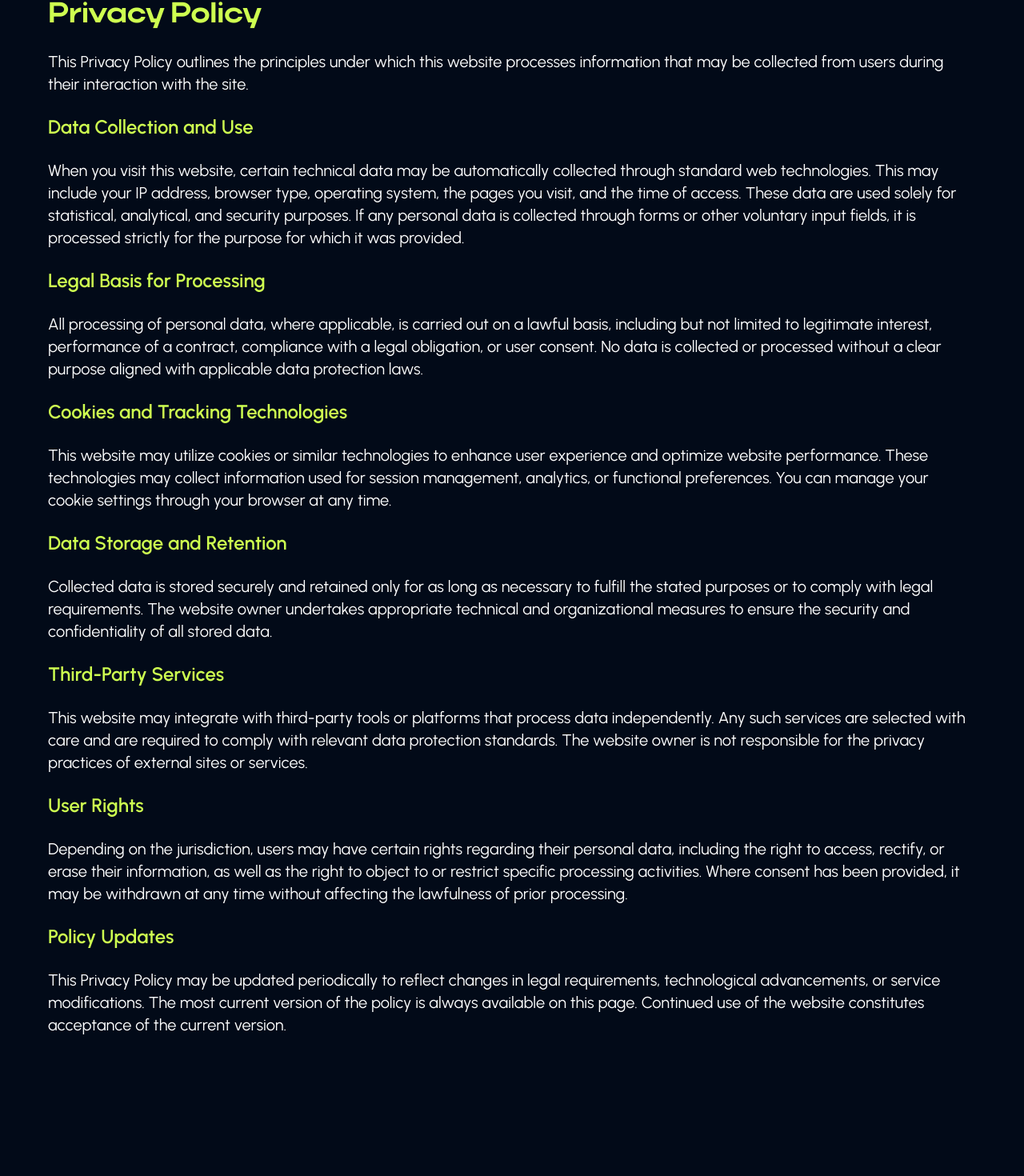
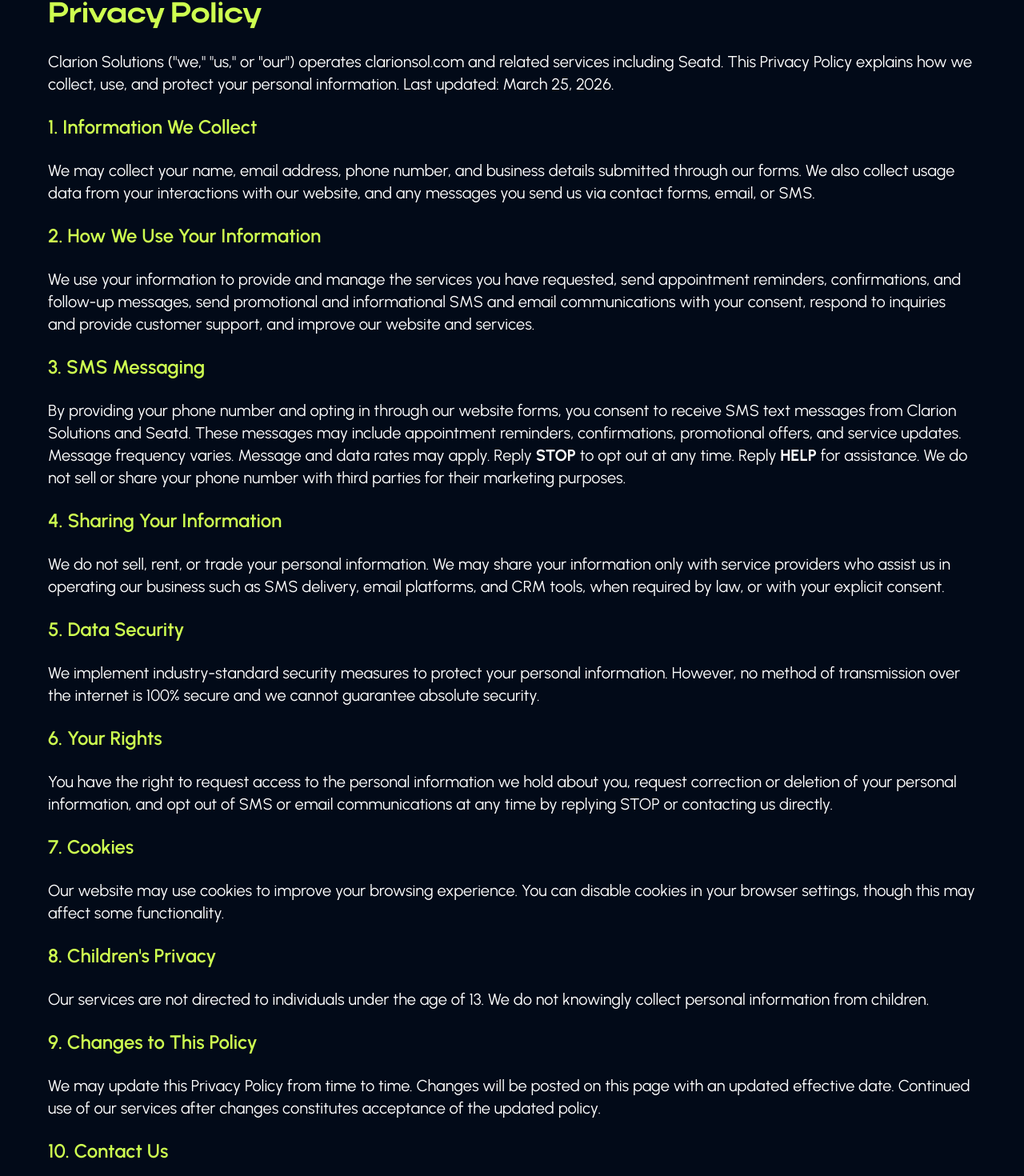
Before and after one commit to clarsol/clarion_solutions, a Next.js app: page /privacy-policy in a window 1280 px wide. Shown: the part 151-1621 px from the top of the page at 80% size. Before the commit the page ends 1540 px from the top, so only its background shows below. Built offline with nearby package versions, Linux system fonts and the light colour scheme.

Commit message:
Update legal pages with SMS compliance content

```diff
--- a/src/components/legalpages/PrivacyPolicy.jsx
+++ b/src/components/legalpages/PrivacyPolicy.jsx
@@ -10,82 +10,79 @@
         Privacy Policy
       </h1>
       <p className="font-urbanist font-normal text-base text-primary-white mb-4 lg:text-xl lg:mb-6">
-        This Privacy Policy outlines the principles under which this website
-        processes information that may be collected from users during their
-        interaction with the site.
+        Clarion Solutions ("we," "us," or "our") operates clarionsol.com and related services including Seatd. This Privacy Policy explains how we collect, use, and protect your personal information. Last updated: March 25, 2026.
       </p>
+
       <h2 className="font-urbanist font-semibold text-xl text-title-green mb-4 lg:text-2xl lg:mb-6">
-        Data Collection and Use
+        1. Information We Collect
       </h2>
       <p className="font-urbanist font-normal text-base text-primary-white mb-4 lg:text-xl lg:mb-6">
-        When you visit this website, certain technical data may be automatically
-        collected through standard web technologies. This may include your IP
-        address, browser type, operating system, the pages you visit, and the
-        time of access. These data are used solely for statistical, analytical,
-        and security purposes. If any personal data is collected through forms
-        or other voluntary input fields, it is processed strictly for the
-        purpose for which it was provided.
+        We may collect your name, email address, phone number, and business details submitted through our forms. We also collect usage data from your interactions with our website, and any messages you send us via contact forms, email, or SMS.
       </p>
+
       <h2 className="font-urbanist font-semibold text-xl text-title-green mb-4 lg:text-2xl lg:mb-6">
-        Legal Basis for Processing
+        2. How We Use Your Information
       </h2>
       <p className="font-urbanist font-normal text-base text-primary-white mb-4 lg:text-xl lg:mb-6">
-        All processing of personal data, where applicable, is carried out on a
-        lawful basis, including but not limited to legitimate interest,
-        performance of a contract, compliance with a legal obligation, or user
-        consent. No data is collected or processed without a clear purpose
-        aligned with applicable data protection laws.
+        We use your information to provide and manage the services you have requested, send appointment reminders, confirmations, and follow-up messages, send promotional and informational SMS and email communications with your consent, respond to inquiries and provide customer support, and improve our website and services.
       </p>
+
       <h2 className="font-urbanist font-semibold text-xl text-title-green mb-4 lg:text-2xl lg:mb-6">
-        Cookies and Tracking Technologies
+        3. SMS Messaging
       </h2>
       <p className="font-urbanist font-normal text-base text-primary-white mb-4 lg:text-xl lg:mb-6">
-        This website may utilize cookies or similar technologies to enhance user
-        experience and optimize website performance. These technologies may
-        collect information used for session management, analytics, or
-        functional preferences. You can manage your cookie settings through your
-        browser at any time.
+        By providing your phone number and opting in through our website forms, you consent to receive SMS text messages from Clarion Solutions and Seatd. These messages may include appointment reminders, confirmations, promotional offers, and service updates. Message frequency varies. Message and data rates may apply. Reply <strong>STOP</strong> to opt out at any time. Reply <strong>HELP</strong> for assistance. We do not sell or share your phone number with third parties for their marketing purposes.
       </p>
+
       <h2 className="font-urbanist font-semibold text-xl text-title-green mb-4 lg:text-2xl lg:mb-6">
-        Data Storage and Retention
+        4. Sharing Your Information
       </h2>
       <p className="font-urbanist font-normal text-base text-primary-white mb-4 lg:text-xl lg:mb-6">
-        Collected data is stored securely and retained only for as long as
-        necessary to fulfill the stated purposes or to comply with legal
-        requirements. The website owner undertakes appropriate technical and
-        organizational measures to ensure the security and confidentiality of
-        all stored data.
+        We do not sell, rent, or trade your personal information. We may share your information only with service providers who assist us in operating our business such as SMS delivery, email platforms, and CRM tools, when required by law, or with your explicit consent.
       </p>
+
       <h2 className="font-urbanist font-semibold text-xl text-title-green mb-4 lg:text-2xl lg:mb-6">
-        Third-Party Services
+        5. Data Security
       </h2>
       <p className="font-urbanist font-normal text-base text-primary-white mb-4 lg:text-xl lg:mb-6">
-        This website may integrate with third-party tools or platforms that
-        process data independently. Any such services are selected with care and
-        are required to comply with relevant data protection standards. The
-        website owner is not responsible for the privacy practices of external
-        sites or services.
+        We implement industry-standard security measures to protect your personal information. However, no method of transmission over the internet is 100% secure and we cannot guarantee absolute security.
       </p>
+
       <h2 className="font-urbanist font-semibold text-xl text-title-green mb-4 lg:text-2xl lg:mb-6">
-        User Rights
+        6. Your Rights
       </h2>
       <p className="font-urbanist font-normal text-base text-primary-white mb-4 lg:text-xl lg:mb-6">
-        Depending on the jurisdiction, users may have certain rights regarding
-        their personal data, including the right to access, rectify, or erase
-        their information, as well as the right to object to or restrict
-        specific processing activities. Where consent has been provided, it may
-        be withdrawn at any time without affecting the lawfulness of prior
-        processing.
+        You have the right to request access to the personal information we hold about you, request correction or deletion of your personal information, and opt out of SMS or email communications at any time by replying STOP or contacting us directly.
       </p>
+
       <h2 className="font-urbanist font-semibold text-xl text-title-green mb-4 lg:text-2xl lg:mb-6">
-        Policy Updates
+        7. Cookies
       </h2>
       <p className="font-urbanist font-normal text-base text-primary-white mb-4 lg:text-xl lg:mb-6">
-        This Privacy Policy may be updated periodically to reflect changes in
-        legal requirements, technological advancements, or service
-        modifications. The most current version of the policy is always
-        available on this page. Continued use of the website constitutes
-        acceptance of the current version.
+        Our website may use cookies to improve your browsing experience. You can disable cookies in your browser settings, though this may affect some functionality.
+      </p>
+
+      <h2 className="font-urbanist font-semibold text-xl text-title-green mb-4 lg:text-2xl lg:mb-6">
+        8. Children's Privacy
+      </h2>
+      <p className="font-urbanist font-normal text-base text-primary-white mb-4 lg:text-xl lg:mb-6">
+        Our services are not directed to individuals under the age of 13. We do not knowingly collect personal information from children.
+      </p>
+
+      <h2 className="font-urbanist font-semibold text-xl text-title-green mb-4 lg:text-2xl lg:mb-6">
+        9. Changes to This Policy
+      </h2>
+      <p className="font-urbanist font-normal text-base text-primary-white mb-4 lg:text-xl lg:mb-6">
+        We may update this Privacy Policy from time to time. Changes will be posted on this page with an updated effective date. Continued use of our services after changes constitutes acceptance of the updated policy.
+      </p>
+
+      <h2 className="font-urbanist font-semibold text-xl text-title-green mb-4 lg:text-2xl lg:mb-6">
+        10. Contact Us
+      </h2>
+      <p className="font-urbanist font-normal text-base text-primary-white mb-4 lg:text-xl lg:mb-6">
+        Clarion Solutions — McKinney, Texas<br />
+        Email: clarionsolut@gmail.com<br />
+        Website: https://clarionsol.com
       </p>
     </div>
   );
--- a/src/components/legalpages/TermsOfService.jsx
+++ b/src/components/legalpages/TermsOfService.jsx
@@ -10,70 +10,93 @@
         Terms of Service
       </h1>
       <p className="font-urbanist font-normal text-base text-primary-white mb-4 lg:text-xl lg:mb-6">
-        By accessing and using this website, you agree to comply with and be
-        bound by the following terms and conditions. If you do not agree with
-        any part of these terms, you must refrain from using this website.
+        These Terms of Service govern your use of clarionsol.com and all services provided by Clarion Solutions, including Seatd. By accessing or using our services, you agree to be bound by these Terms. Last updated: March 25, 2026.
       </p>
+
       <h2 className="font-urbanist font-semibold text-xl text-title-green mb-4 lg:text-2xl lg:mb-6">
-        1. Use of the Website
+        1. Acceptance of Terms
       </h2>
       <p className="font-urbanist font-normal text-base text-primary-white mb-4 lg:text-xl lg:mb-6">
-        This website is intended for lawful and personal use only. You agree not
-        to use the site for any unlawful purpose, or in any way that could
-        damage, disable, or impair the website or interfere with any other
-        user’s experience.
+        By using our website or services, you confirm that you are at least 18 years old and have the legal capacity to enter into these Terms. If you are using our services on behalf of a business, you represent that you have the authority to bind that business to these Terms.
       </p>
+
       <h2 className="font-urbanist font-semibold text-xl text-title-green mb-4 lg:text-2xl lg:mb-6">
-        2. Intellectual Property
+        2. Services
       </h2>
       <p className="font-urbanist font-normal text-base text-primary-white mb-4 lg:text-xl lg:mb-6">
-        All content, including but not limited to text, graphics, logos, icons,
-        and code, is the property of the website owner or licensed sources, and
-        is protected by intellectual property laws. You may not reproduce,
-        modify, or distribute any content without explicit permission.
+        Clarion Solutions provides local SEO, digital marketing, and CRM software services including Seatd, a client management platform for service professionals including barbers, stylists, tattoo artists, and nail technicians. We reserve the right to modify, suspend, or discontinue any part of our services at any time with reasonable notice.
       </p>
+
       <h2 className="font-urbanist font-semibold text-xl text-title-green mb-4 lg:text-2xl lg:mb-6">
-        3. Limitation of Liability
+        3. SMS Communications
       </h2>
       <p className="font-urbanist font-normal text-base text-primary-white mb-4 lg:text-xl lg:mb-6">
-        The website and its content are provided "as is" without any warranties,
-        either express or implied. The website owner shall not be held liable
-        for any direct, indirect, incidental, or consequential damages arising
-        out of your use or inability to use the website.
+        By providing your phone number and opting in through our website or booking forms, you agree to receive SMS text messages from Clarion Solutions and Seatd. These messages may include appointment confirmations and reminders, follow-up and rebooking messages, promotional offers and service updates, and review requests. Message frequency varies. Message and data rates may apply. Reply <strong>STOP</strong> to opt out at any time. Reply <strong>HELP</strong> for support.
       </p>
+
       <h2 className="font-urbanist font-semibold text-xl text-title-green mb-4 lg:text-2xl lg:mb-6">
-        4. Modifications
+        4. User Responsibilities
       </h2>
       <p className="font-urbanist font-normal text-base text-primary-white mb-4 lg:text-xl lg:mb-6">
-        The website owner reserves the right to modify or replace these Terms of
-        Service at any time. Continued use of the site after changes are
-        published constitutes acceptance of those changes. It is your
-        responsibility to review this page periodically.
+        You agree to provide accurate and complete information when using our services, use our services only for lawful purposes, not attempt to interfere with or disrupt our systems, not use our services to send unsolicited communications, and maintain the confidentiality of any account credentials.
       </p>
+
       <h2 className="font-urbanist font-semibold text-xl text-title-green mb-4 lg:text-2xl lg:mb-6">
-        5. Third-Party Links
+        5. Payment Terms
       </h2>
       <p className="font-urbanist font-normal text-base text-primary-white mb-4 lg:text-xl lg:mb-6">
-        This website may contain links to third-party websites or services.
-        These are provided for convenience only, and the website owner does not
-        accept responsibility for the content or functionality of external
-        sites.
+        Services are billed on a monthly basis unless otherwise agreed in writing. Fees are due at the start of each billing cycle. We reserve the right to suspend services for non-payment after reasonable notice. All fees are non-refundable unless otherwise stated.
       </p>
+
       <h2 className="font-urbanist font-semibold text-xl text-title-green mb-4 lg:text-2xl lg:mb-6">
-        6. Termination
+        6. Intellectual Property
       </h2>
       <p className="font-urbanist font-normal text-base text-primary-white mb-4 lg:text-xl lg:mb-6">
-        The website owner reserves the right to suspend or terminate your access
-        to the website at any time, without notice, for conduct that violates
-        these terms or is deemed harmful to the website or other users.
+        All content, branding, software, and materials on our website and within our services are the property of Clarion Solutions and are protected by applicable intellectual property laws. You may not copy, reproduce, or distribute our content without prior written permission.
       </p>
+
       <h2 className="font-urbanist font-semibold text-xl text-title-green mb-4 lg:text-2xl lg:mb-6">
-        7. Governing Law
+        7. Limitation of Liability
       </h2>
       <p className="font-urbanist font-normal text-base text-primary-white mb-4 lg:text-xl lg:mb-6">
-        These Terms of Service shall be governed and interpreted in accordance
-        with the applicable laws of the jurisdiction in which the website owner
-        is established.
+        To the maximum extent permitted by law, Clarion Solutions shall not be liable for any indirect, incidental, special, or consequential damages arising from your use of our services. Our total liability for any claim shall not exceed the amount you paid us in the three months preceding the claim.
+      </p>
+
+      <h2 className="font-urbanist font-semibold text-xl text-title-green mb-4 lg:text-2xl lg:mb-6">
+        8. Disclaimer of Warranties
+      </h2>
+      <p className="font-urbanist font-normal text-base text-primary-white mb-4 lg:text-xl lg:mb-6">
+        Our services are provided "as is" without warranties of any kind. We do not guarantee specific results from SEO or marketing services, as outcomes depend on many factors outside our control.
+      </p>
+
+      <h2 className="font-urbanist font-semibold text-xl text-title-green mb-4 lg:text-2xl lg:mb-6">
+        9. Termination
+      </h2>
+      <p className="font-urbanist font-normal text-base text-primary-white mb-4 lg:text-xl lg:mb-6">
+        Either party may terminate services with 30 days written notice. We reserve the right to terminate services immediately for violations of these Terms or non-payment.
+      </p>
+
+      <h2 className="font-urbanist font-semibold text-xl text-title-green mb-4 lg:text-2xl lg:mb-6">
+        10. Governing Law
+      </h2>
+      <p className="font-urbanist font-normal text-base text-primary-white mb-4 lg:text-xl lg:mb-6">
+        These Terms are governed by the laws of the State of Texas, without regard to its conflict of law provisions. Any disputes shall be resolved in the courts of Collin County, Texas.
+      </p>
+
+      <h2 className="font-urbanist font-semibold text-xl text-title-green mb-4 lg:text-2xl lg:mb-6">
+        11. Changes to Terms
+      </h2>
+      <p className="font-urbanist font-normal text-base text-primary-white mb-4 lg:text-xl lg:mb-6">
+        We may update these Terms from time to time. Continued use of our services after changes are posted constitutes acceptance of the updated Terms.
+      </p>
+
+      <h2 className="font-urbanist font-semibold text-xl text-title-green mb-4 lg:text-2xl lg:mb-6">
+        12. Contact Us
+      </h2>
+      <p className="font-urbanist font-normal text-base text-primary-white mb-4 lg:text-xl lg:mb-6">
+        Clarion Solutions — McKinney, Texas<br />
+        Email: clarionsolut@gmail.com<br />
+        Website: https://clarionsol.com
       </p>
     </div>
   );
```
Also changed, not shown: tsconfig.json (added, +29 -0 lines).
